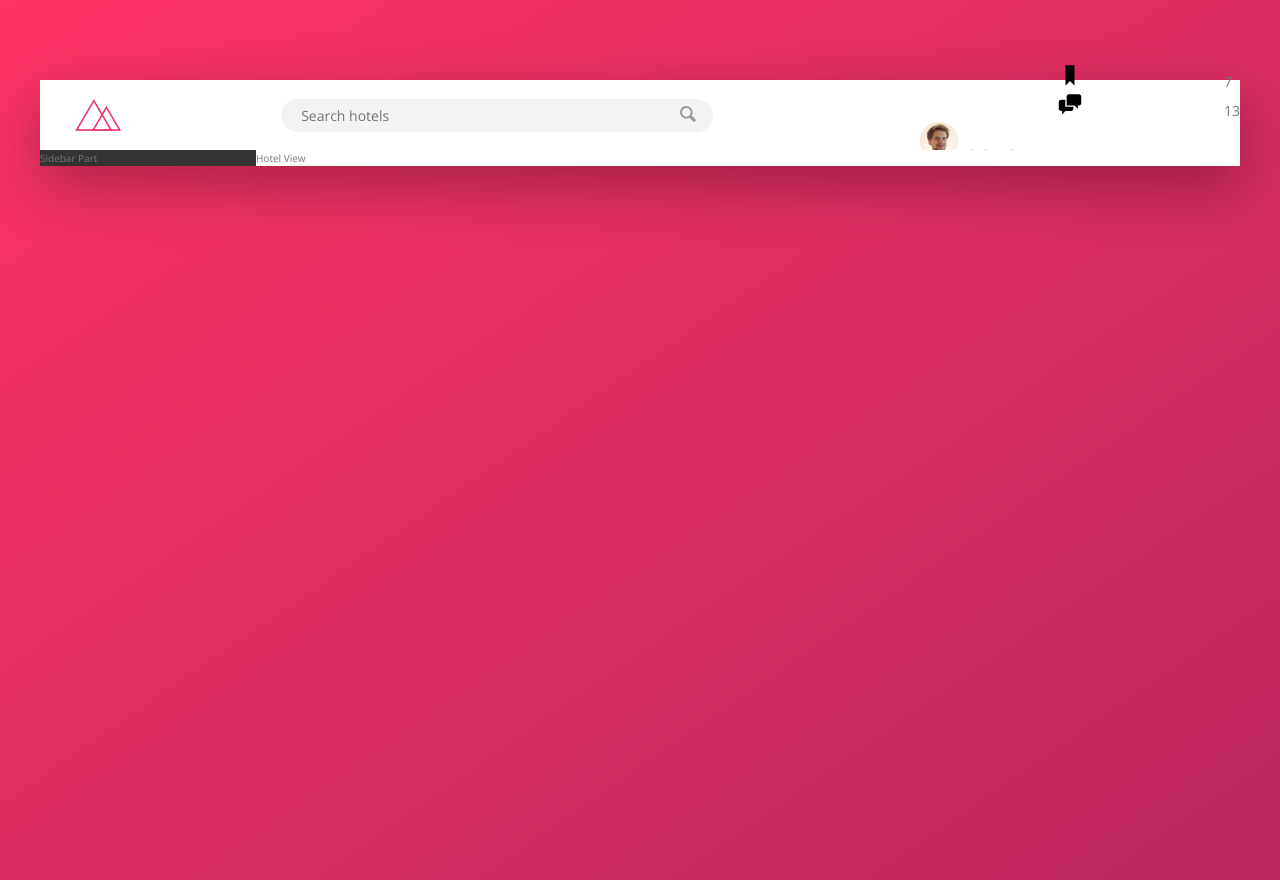
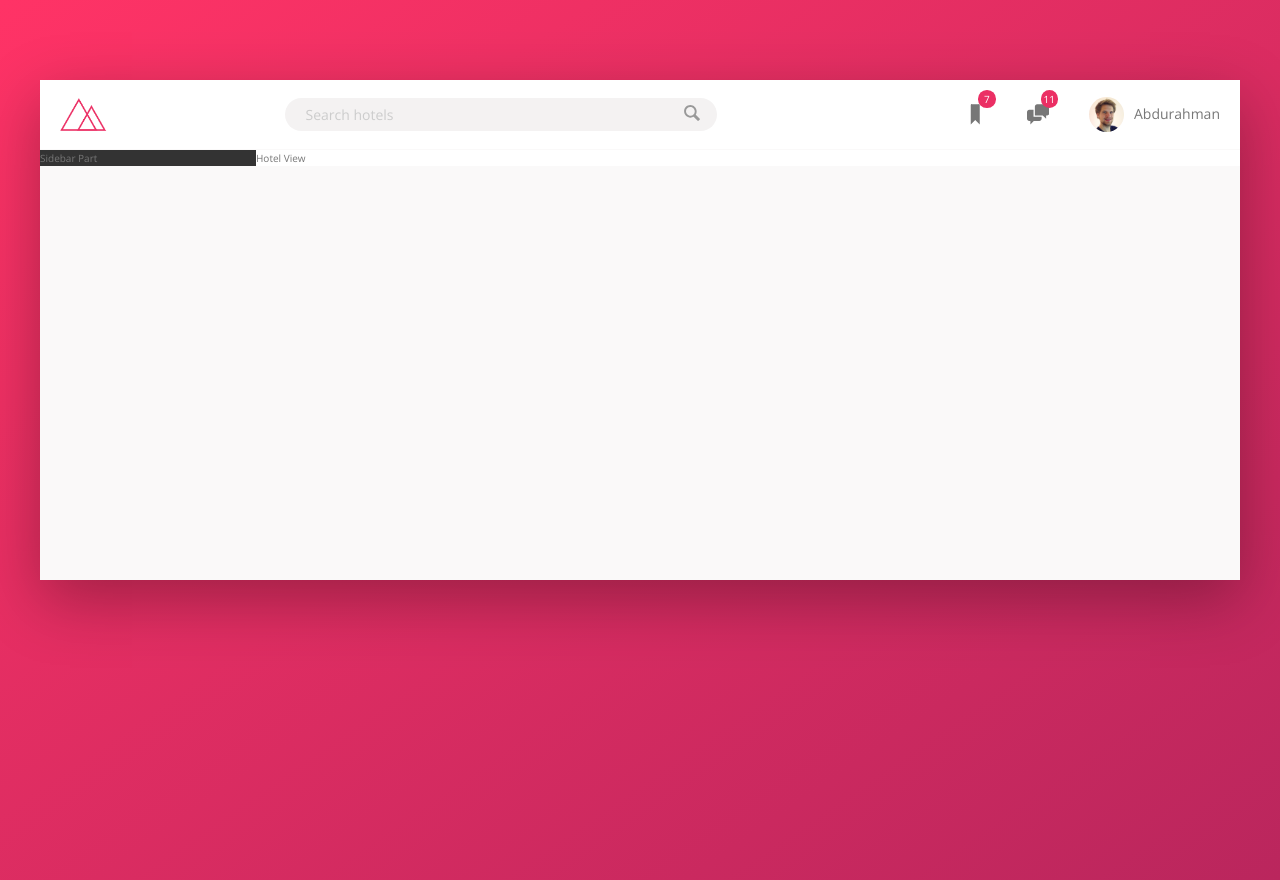
Before and after one commit to aalig/booking, a website: page index.html in a window 1280 px wide. Drawn offline with nearby package versions, Linux system fonts and the light colour scheme.

Commit message:
Finishing header

```diff
--- a/index.html
+++ b/index.html
@@ -13,7 +13,7 @@
     <body>
         <div class="container">
             <header class="header">
-                <img src="img/logo.png" alt="Booking logo" class="logo">
+                <img src="img/logo.png" alt="booking logo" class="logo">
                 <form action="#" class="search">
                     <input type="text" class="search__input" placeholder="Search hotels">
                     <button class="search__button">
@@ -22,6 +22,7 @@
                         </svg>
                     </button>
                 </form>
+
                 <nav class="user-nav">
                     <div class="user-nav__icon-box">
                         <svg class="user-nav__icon">
@@ -33,18 +34,20 @@
                         <svg class="user-nav__icon">
                             <use xlink:href="img/sprite.svg#icon-chat"></use>
                         </svg>
-                        <span class="user-nav__notification">13</span>
+                        <span class="user-nav__notification">11</span>
                     </div>
                     <div class="user-nav__user">
-                        <img src="img/user.jpg" alt="" class="user-nav__user-photo">
-                        <span class="user-nav__user-name">Abdurahamn</span>
+                        <img src="img/user.jpg" alt="User photo" class="user-nav__user-photo">
+                        <span class="user-nav__user-name">Abdurahman</span>
                     </div>
                 </nav>
             </header>
+
             <div class="content">
                 <nav class="sidebar">
                     Sidebar Part
                 </nav>
+
                 <div class="hotel-view">
                     Hotel View
                 </div>
--- a/sass/_components.scss
+++ b/sass/_components.scss
@@ -2,9 +2,8 @@
 // LOGO
 .logo{
     height: 3.25rem;
-    margin-left: 3.5rem;
+    margin-left: 2rem;
 }
-
 
 ///////////////////////////////
 // SEARcH
@@ -32,13 +31,13 @@
             background-color: var(--color-grey-light-3);
         }
 
-        &::-webkit-input-placehoder {
+        &::-webkit-input-placeholder {
             font-weight: 100;
             color: var(--color-grey-light-4);
         }
     }
 
-    &__input:focus + &__button{
+    &__input:focus + &__button {
         background-color: var(--color-grey-light-3);
     }
 
@@ -64,33 +63,53 @@
 
 ///////////////////////////////
 // USER NAVIGATION
-.user-nav{
+.user-nav {
+    display: flex;
+    align-items: center;
+    justify-content: center;
+    align-self: stretch;
 
-    &__icon-box{
-
+    & > * {
+        padding: 0 2rem;
+        cursor: pointer;
+        height: 100%;
+        display: flex;
+        justify-content: center;
+        align-items: center;
     }
 
-    &__icon{
-        height: 2.25rem;
-        widows: 2.25rem;
-
+    & > *:hover {
+        background-color: var(--color-grey-light-2);
     }
 
-    &__notification{
-
+    &__icon-box {
+        position: relative;
     }
 
-    &__user{
-
+    &__icon {
+        height: 2.25rem;
+        width: 2.25rem;
+        fill: var(--color-grey-dark-2);
     }
 
-    &__user-photo{
-        height: 3.75rem;
+    &__notification {
+        font-size: 1rem;
+        color: var(--color-white);
+        display: flex;
+        justify-content: center;
+        align-items: center;
+        background-color: var(--color-primary);
+        width: 1.75rem;
+        height: 1.75rem;
         border-radius: 50%;
-
+        position: absolute;
+        top: 1rem;
+        right: 1.1rem;
     }
 
-    &__user-name{
-
+    &__user-photo {
+        height: 3.5rem;
+        border-radius: 50%;
+        margin-right: 1rem;
     }
 }
--- a/sass/_layout.scss
+++ b/sass/_layout.scss
@@ -3,13 +3,15 @@
     margin: 8rem auto;
     background-color: var(--color-grey-light-1);
     box-shadow: var(--shadow-dark);
+
+    min-height: 50rem;
 }
 
 .header {
     font-size: 1.4rem;
     height: 7rem;
     background-color: var(--color-white);
-    border-bottom: var(--color-grey-light-2);
+    border-bottom: solid 1px var(--color-grey-light-1);
     display: flex;
     justify-content: space-between;
     align-items: center;
```
Also changed, not shown: css/style.css.
